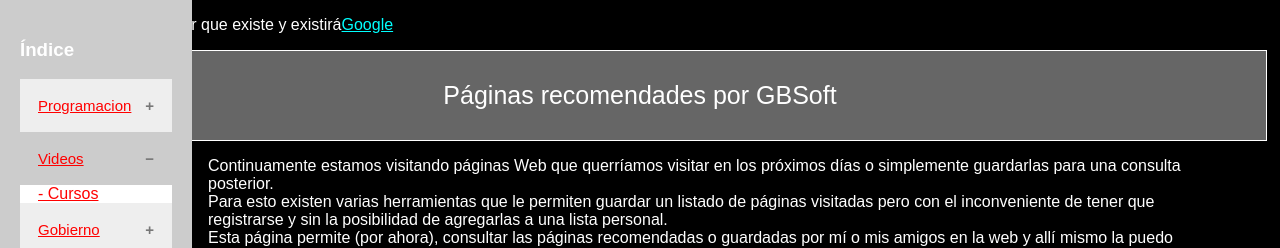
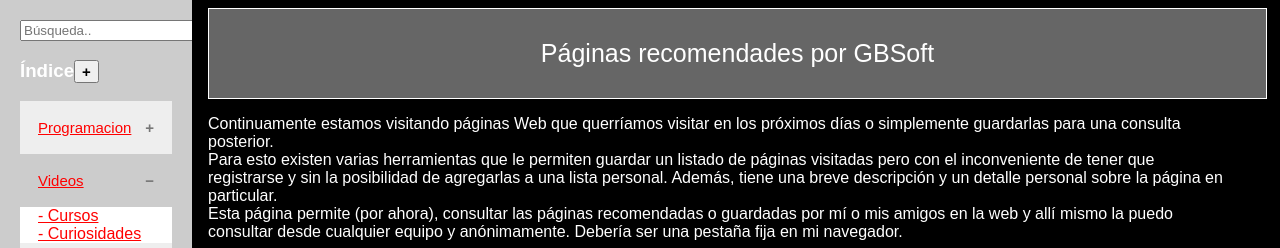
Before and after one commit to guibetancur/webs, a plain HTML site: page openclassrooms.com/recomenda.html in a window 1280 px wide. Both pictures are taken after a click on the item "Videos". Shown: the top 248 px of the page. Drawn offline with Linux system fonts and the light colour scheme.

Commit message:
Update recomenda.html

```diff
--- a/openclassrooms.com/recomenda.html
+++ b/openclassrooms.com/recomenda.html
@@ -9,28 +9,32 @@
   <script type="text/javascript" src="js/vshtml.js"></script>
 </head>
 <body>
-  <p>Ingrese al <strong>mejor </strong> buscador que existe y existirá<a href="https://www.google.com.co" target="_blank">Google</a></p>
-
-  <header>
+<!--
+  <p>Ingrese al <strong>mejor </strong> buscador que existe y existirá... <a href="https://www.google.com.co" target="_blank">Google</a></p>
+-->
+  <header style="margin-left: 200px;">
     <p id="indice">Páginas recomendades por GBSoft</p>
   </header>
 
   <blockquote>
     <p>Continuamente estamos visitando páginas Web que querríamos visitar en los próximos días o simplemente guardarlas para una consulta posterior.<br>
-    Para esto existen varias herramientas que le permiten guardar un listado de páginas visitadas pero con el inconveniente de tener que registrarse y sin la posibilidad de agregarlas a una lista personal. <br>
+    Para esto existen varias herramientas que le permiten guardar un listado de páginas visitadas pero con el inconveniente de tener que registrarse y sin la posibilidad de agregarlas a una lista personal. Además, tiene una breve descripción y un detalle personal sobre la página en particular. <br>
     Esta página permite (por ahora), consultar las páginas recomendadas o guardadas por mí o mis amigos en la web y allí mismo la puedo consultar desde cualquier equipo y anónimamente. Debería ser una pestaña fija en mi navegador.
     </p>
+<!--
     <video width="384" height="216" controls loop autoplay poster="logo_azul_flojo.png">
       <source src="imagenes\blacky.mp4" type="video/mp4"/>
     </video>
     <img src="https://secure.gravatar.com/avatar/24f2e5cf727d3bc8bf914ddaf9c94225?s=150" alt="Guillermo Betancur">
     <em>Guillermo Betancur</em>
+-->
   </blockquote>
 
   <section>
     <nav class="menu">
+      <input type="text" id="mySearch" onkeyup="myFunction()" placeholder="Búsqueda.." title="Escriba una categoría">
       <ul id="mindice">
-        <li><h3>Índice</h3></li>
+        <h3>Índice<button id="abrirCerrar" onClick="abrirCerrar()">+</button></h3>
       </ul>
     </nav>
     <article id="paginas" class="paginas">
@@ -47,20 +51,84 @@
   </footer>
 
   <script>
+    var mabierto = false;
+    var mas = document.getElementById("abrirCerrar");
     var acc = document.getElementsByClassName("acordion");
     var i;
     for (i = 0; i < acc.length; i++) {
       acc[i].addEventListener("click", function() {
         this.classList.toggle("active");
         var opciones = this.nextElementSibling;
+        if (opciones.style.maxHeight) {
+          var altura = null;
+        } else {
+          var altura = "18px";
+        }
+        var sigue = false;
+        if (opciones.className === "opciones") {
+          sigue = true;
+        }
+        while (sigue) {
+          opciones.style.maxHeight = altura;
+          var hermano = opciones.nextElementSibling;
+          if (hermano===null) {
+            sigue = false;
+          } else {
+            if (hermano.className==="opciones") {
+              hermano.style.maxHeight = altura;
+              opciones = hermano;
+            } else {
+              sigue = false;
+            }
+          }
+        }
+/*
         if (opciones.style.maxHeight){
           opciones.style.maxHeight = null;
         } else {
           opciones.style.maxHeight = opciones.scrollHeight + "px";
+          }
         }
+*/
       });
     }
+    function myFunction() {
+        var input, filter, ul, li, a, i;
+        input = document.getElementById("mySearch");
+        filter = input.value.toUpperCase();
+        ul = document.getElementById("mindice");
+        li = ul.getElementsByTagName("li");
+        for (i = 0; i < li.length; i++) {
+            a = li[i].getElementsByTagName("a")[0];
+            if (a.innerHTML.toUpperCase().indexOf(filter) > -1) {
+                li[i].style.display = "";
+            } else {
+                li[i].style.display = "none";
+            }
+        }
+    }
+
+    function abrirCerrar() {
+      mabierto = !mabierto;
+      if (mabierto) {
+        var maltura = "18px";
+        var clase = "acordion active";
+        var signo = "-"
+      } else {
+        var maltura = null;
+        var clase = "acordion";
+        var signo = "+"
+      }
+      mas.innerText = signo;
+      for (i = 0; i < acc.length; i++) {
+//        acc[i].classList.toggle("active");
+        acc[i].classList = clase;
+      }
+      var xxx = document.getElementsByClassName("opciones");
+      for (i = 0; i < xxx.length; i++) {
+        xxx[i].style.maxHeight = maltura;
+      }
+    }
   </script>
-
 </body>
 </html>
```
